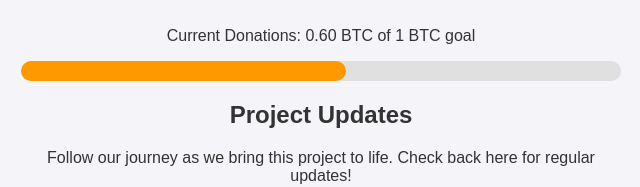
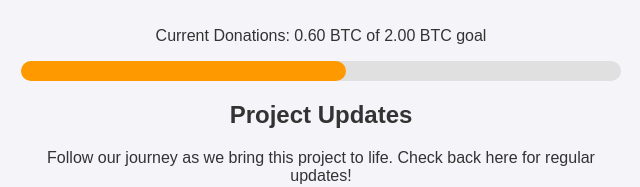
Before and after one commit to samsam380/satoshideck.xyz, a plain HTML site: page index.html in a window 1280 px wide. Shown: the part 477-664 px from the top of the page, 319-959 px from the left. Drawn offline with Linux system fonts and the light colour scheme.

Commit message:
Update index.html

```diff
--- a/index.html
+++ b/index.html
@@ -26,7 +26,7 @@
 
             <!-- Donation Tracking Section -->
             <div id="donation-tracker">
-                <p>Current Donations: <span id="current-donations">0</span> BTC of <span id="goal">1</span> BTC goal</p>
+                <p>Current Donations: <span id="current-donations">0.00</span> BTC of <span id="goal">2.00</span> BTC goal</p>
                 <div class="progress-bar">
                     <div class="progress" id="progress"></div>
                 </div>
```
